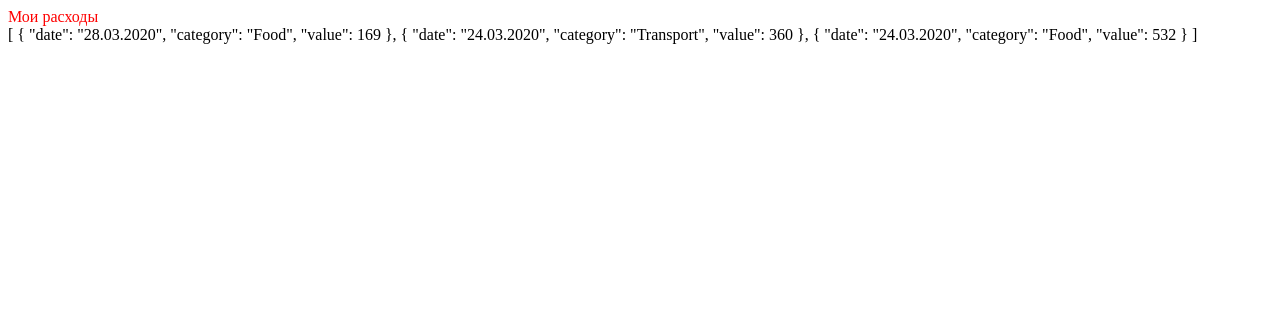
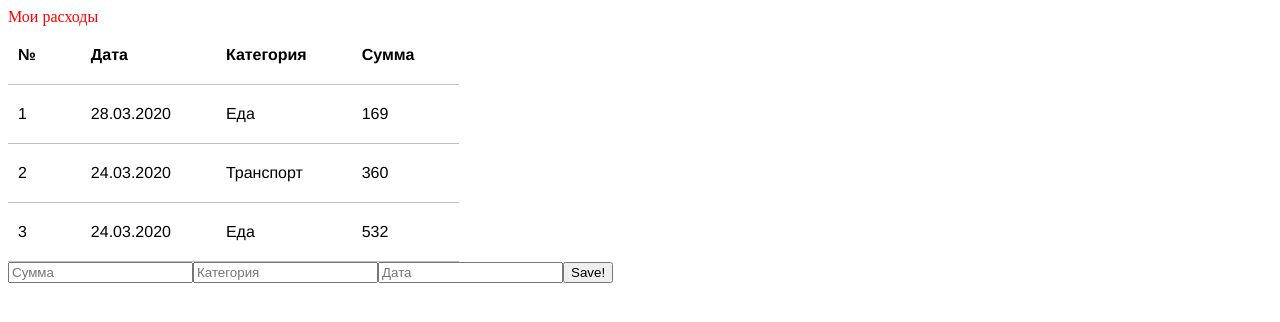
Before and after one commit to dp140482/personal-costs, a Vue app: page / in a window 1280 px wide. Shown: the top 322 px of the page. Built offline with nearby package versions, Linux system fonts and the light colour scheme.

Commit message:
Стилизация таблицы расходов

```diff
--- a/src/App.vue
+++ b/src/App.vue
@@ -5,17 +5,20 @@
     </header>
     <main>
       <PaymentsDisplay :items="paymentsList" />
+      <AddPaymentForm @addNewPayment="addNewPayment" />
     </main>
   </div>
 </template>
 
 <script>
 import PaymentsDisplay from "./components/PaymentsDisplay";
+import AddPaymentForm from "./components/AddPaymentForm";
 
 export default {
   name: "App",
   components: {
     PaymentsDisplay,
+    AddPaymentForm,
   },
   data() {
     return {
@@ -27,20 +30,23 @@ export default {
       return [
         {
           date: "28.03.2020",
-          category: "Food",
+          category: "Еда",
           value: 169,
         },
         {
           date: "24.03.2020",
-          category: "Transport",
+          category: "Транспорт",
           value: 360,
         },
         {
           date: "24.03.2020",
-          category: "Food",
+          category: "Еда",
           value: 532,
         },
       ];
+    },
+    addNewPayment(data) {
+      this.paymentsList = [...this.paymentsList, data];
     },
   },
   created() {
--- /dev/null
+++ b/src/components/AddPaymentForm.vue
@@ -0,0 +1,44 @@
+<template>
+  <div :class="[$style.wrapper]">
+    <input placeholder="Сумма" v-model="value" />
+    <input placeholder="Категория" v-model="category" />
+    <input placeholder="Дата" v-model="date" />
+    <button @click="onSaveClick">Save!</button>
+  </div>
+</template>
+
+<script>
+export default {
+  data() {
+    return {
+      value: "",
+      category: "",
+      date: "",
+    };
+  },
+  computed: {
+    getCurrentDate() {
+      return new Intl.DateTimeFormat("ru-RU", {
+        day: "2-digit",
+        month: "2-digit",
+        year: "numeric",
+      }).format(new Date());
+    },
+  },
+  methods: {
+    onSaveClick() {
+      const data = {
+        date: this.date || this.getCurrentDate,
+        category: this.category,
+        value: +this.value,
+      };
+      this.$emit("addNewPayment", data);
+    },
+  },
+};
+</script>
+
+<style lang="sass" module>
+.wrapper
+    color: black
+</style>
--- a/src/components/PaymentsDisplay.vue
+++ b/src/components/PaymentsDisplay.vue
@@ -1,6 +1,23 @@
 <template>
   <div :class="[$style.wrapper]">
-    {{ items }}
+    <table>
+      <thead>
+        <tr>
+          <th>№</th>
+          <th>Дата</th>
+          <th>Категория</th>
+          <th>Сумма</th>
+        </tr>
+      </thead>
+      <tbody>
+        <tr v-for="(item, index) of items" :key="index">
+          <td>{{ index + 1 }}</td>
+          <td>{{ item.date }}</td>
+          <td>{{ item.category }}</td>
+          <td>{{ item.value }}</td>
+        </tr>
+      </tbody>
+    </table>
   </div>
 </template>
 
@@ -19,4 +36,26 @@ export default {
 <style lang="sass" module>
 .wrapper
     color: black
+
+table
+    border-collapse: collapse
+    font-family: 'Helvetica Neue', 'Arial', sans-serif
+
+thead
+    font-weight: bold
+    text-align: left
+    margin: 0
+    & th
+        padding: 20px 45px 20px 10px
+        border-bottom: 1px solid silver
+
+tbody
+    text-align: left
+    & td
+        padding: 20px 45px 20px 10px
+        margin: 0
+        border-spacing: 0
+        border-collapse: separate
+        border-bottom: 1px solid silver
+        font-family: 'Helvetica Neue', 'Arial', sans-serif
 </style>
```
